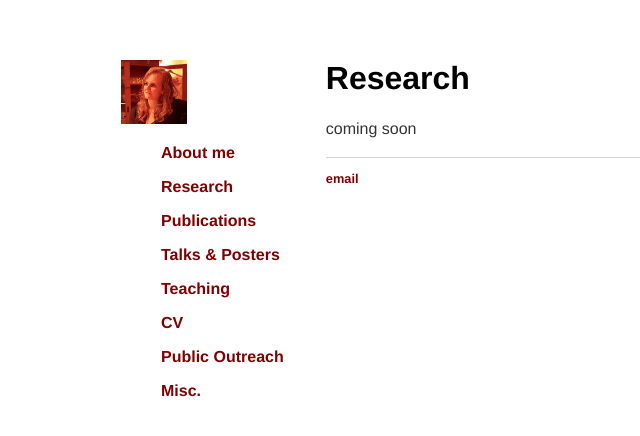
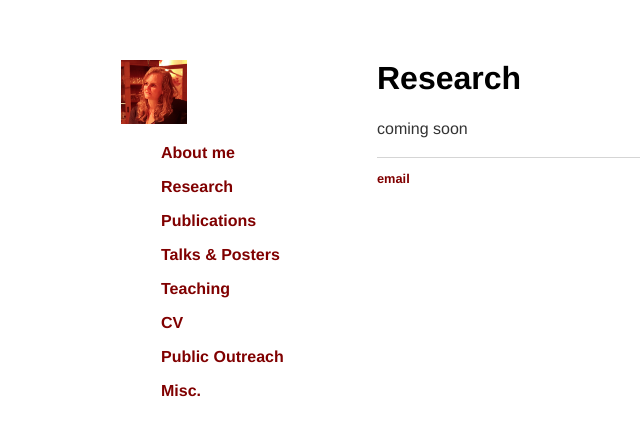
Before and after one commit to marieke-woensdregt/marieke-woensdregt.github.io, a Jekyll site: the page built from research/index.html, in a window 1280 px wide. Shown: the top 436 px of the page, without its empty margins (7-647 px from the left). Built offline with Jekyll 4.4.1, drawn with Linux system fonts in a browser that asks for light colours.

Commit message:
Update default.html

```diff
--- a/_layouts/default.html
+++ b/_layouts/default.html
@@ -23,13 +23,13 @@
 		</head>
 
 		<body>
-		<div class="blurb" style="margin-left:20%">
+		<div class="blurb" style="margin-left:25%">
 			<title>{{ page.title }}</title>
 			{{ content }}
 		</div><!-- /.blurb -->
 		</body>
 
-		<footer style="margin-left:20%">
+		<footer style="margin-left:25%">
 			<h3>
 			<a href="mailto:m.s.woensdregt@sms.ed.ac.uk">email</a>
 			</h3>
```
